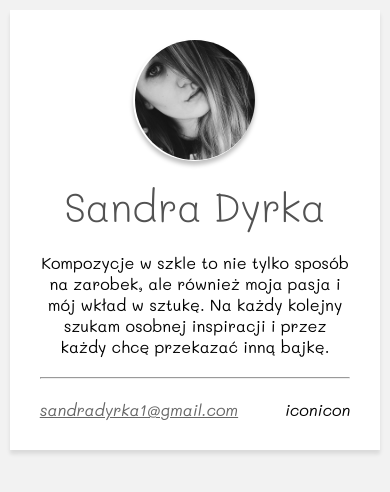
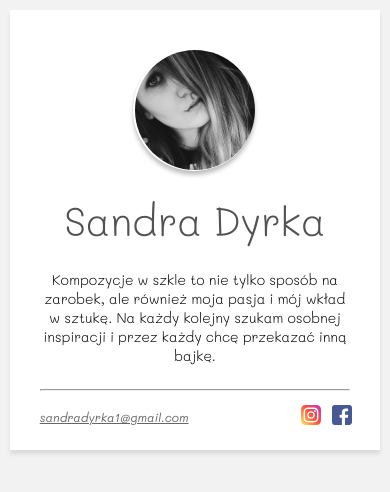
Before and after one commit to Neology92/szklanebajki-website, a Gatsby site: page / in a window 390 px wide. Built offline with nearby package versions, Linux system fonts and the light colour scheme; Gatsby itself is replaced by a stand-in of ours.

Commit message:
Create contact footer for mobiles

```diff
--- a/gatsby-config.js
+++ b/gatsby-config.js
@@ -10,7 +10,7 @@ module.exports = {
       resolve: `gatsby-source-filesystem`,
       options: {
         name: `images`,
-        path: `${__dirname}/src/images`,
+        path: `${__dirname}/src/assets/images`,
       },
     },
     `gatsby-transformer-sharp`,
--- a/src/assets/styles/global.css
+++ b/src/assets/styles/global.css
@@ -10,5 +10,6 @@ body {
   box-sizing: border-box;
   margin: 0;
   padding: 0;
-  font-size: 1.6rem;
+  font-size: 1.4rem;
+  font-weight: 300;
 }
--- a/src/components/MainHeader.js
+++ b/src/components/MainHeader.js
@@ -21,7 +21,7 @@ const MainHeader = () => (
 )
 
 const Wrapper = styled.header`
-  padding: 3rem;
+  padding: 4rem 3rem 0.5rem;
   height: 44rem;
   width: 95%;
   margin: 1rem auto;
--- a/src/elements/ContactFooter.js
+++ b/src/elements/ContactFooter.js
@@ -2,34 +2,47 @@ import styled from "styled-components"
 import React from "react"
 import Divider from "./Divider"
 import Icon from "./Icon"
+import fb from "../assets/images/fb.svg"
+import ig from "../assets/images/ig.svg"
 
 const ContactFooter = () => {
   return (
-    <>
+    <Wrapper>
       <Divider />
       <Info>
         <Email href="mailto: sandradyrka1@gmail.com">
           sandradyrka1@gmail.com
         </Email>
         <IconsWrapper>
-          <Icon instagram />
-          <Icon facebook />
+          <Icon path={ig} link={"https://www.instagram.com/"} />
+          <Icon path={fb} link={"https://www.facebook.com/"} />
         </IconsWrapper>
       </Info>
-    </>
+    </Wrapper>
   )
 }
+
+const Wrapper = styled.div`
+  width: 100%;
+`
 
 const Info = styled.address`
   display: flex;
   flex-direction: row;
   justify-content: space-between;
   width: 100%;
+  margin-top: 0.6rem;
+  margin-bottom: 0.8rem;
 `
 
 const Email = styled.a`
   text-decoration: underline;
   color: #666;
+  font-size: 1.2rem;
+  font-weight: 400;
+  display: flex;
+  align-items: center;
+  line-height: 100%;
 `
 const IconsWrapper = styled.div`
   display: flex;
--- a/src/elements/Icon.js
+++ b/src/elements/Icon.js
@@ -1,7 +1,22 @@
+import styled from "styled-components"
 import React from "react"
 
-const Icon = () => {
-  return <div>icon</div>
+const Icon = ({ path, link }) => {
+  return (
+    <Wrapper>
+      <a href={link}>
+        <Img src={path}></Img>
+      </a>
+    </Wrapper>
+  )
 }
 
+const Img = styled.img`
+  padding: 8px;
+`
+const Wrapper = styled.div`
+  margin-left: 5px;
+  margin-right: -10px;
+`
+
 export default Icon
```
Also changed, not shown: src/assets/images/fb.svg (added), src/assets/images/ig.svg (added), src/assets/images/profile.jpg (renamed from src/images/profile.jpg), src/images/gatsby-astronaut.png (deleted), src/images/gatsby-icon.png (deleted).
